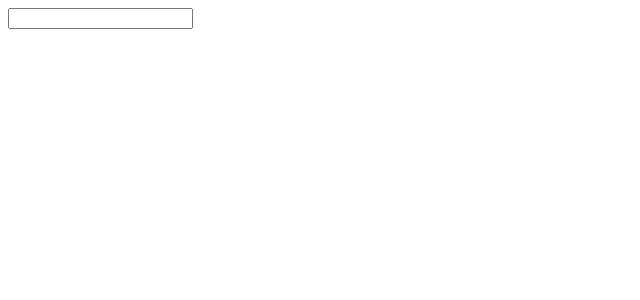
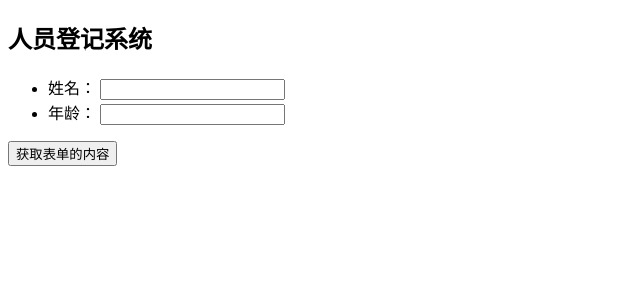
Before and after one commit to Jaunty-Liu/vue, a Vue app: page / in a window 1280 px wide. Shown: the top 300 px of the page, without its empty margins (0-640 px from the left). Built offline with nearby package versions, Linux system fonts and the light colour scheme.

Commit message:
原生数据绑定

```diff
--- a/src/App.vue
+++ b/src/App.vue
@@ -1,29 +1,29 @@
 <template>
-	<!-- <input type="text" @keyup="afn($event)"> -->
-	<!-- 也就是相当于 -->
-	<input type="text" @keyup.enter="afn1">
+<h2>人员登记系统</h2>
+
+<div class="people_list">
+    <ul>
+        <li>姓名： <input type="text" id="username" /></li>
+        <li>年龄： <input type="text" ref="age" /></li>
+    </ul>
+    <button @click="doSubmit()" class="submit">获取表单的内容</button>
+</div>
 </template>
-
 <script>
 export default {
-    name: "App",
     data() {
         return {
+            message: "你好",
         };
     },
-	methods: {
-		afn(e){
-			console.log(e);
-			if(e.keyCode == 13){
-				console.log("按了回车键");
-			}
-		},
-		afn1(){
-			console.log("按了回车键");
-		}
-	},
+    methods: {
+        doSubmit() {
+            var username = document.querySelector("#username");
+            alert(username.value);
+
+            var ageDom = this.$refs.age;
+            alert(ageDom.value);
+        },
+    },
 };
 </script>
-
-<style>
-</style>
```
